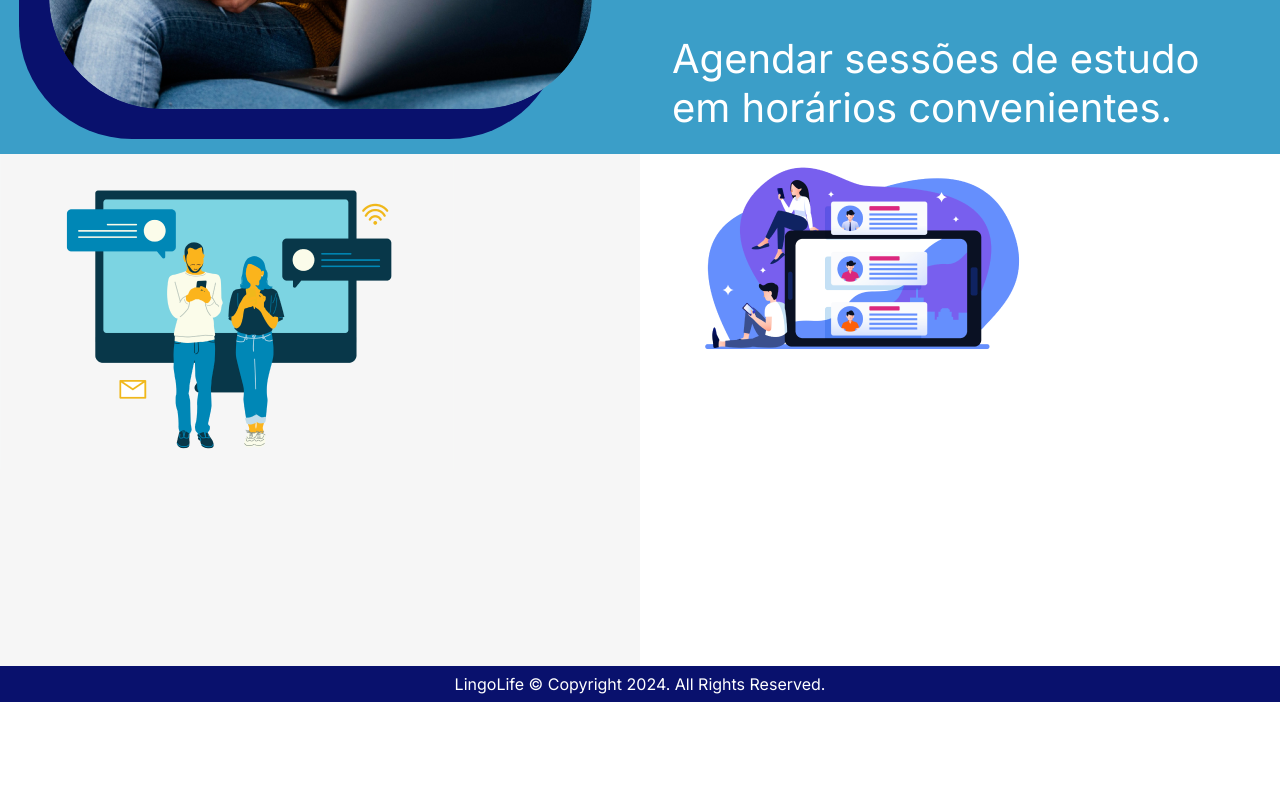
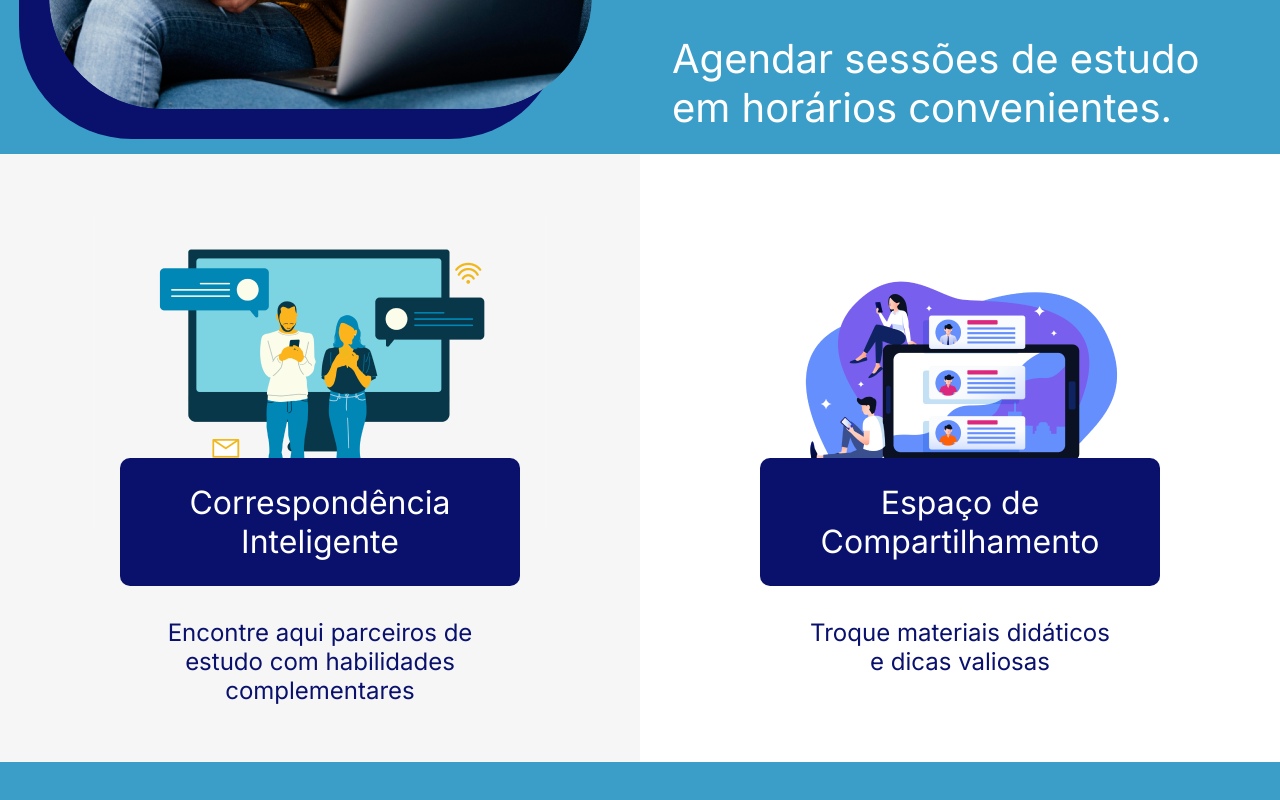
Before and after one commit to DaviCalebe/lingolife, a React (Vite) app in the folder lingolife-app/: page / in a window 1280 px wide. Shown: the part 1846-2646 px from the top of the page. Before the commit the page ends 2548 px from the top, so only its background shows below. Built offline with nearby package versions, Linux system fonts and the light colour scheme.

Commit message:
feat: home-shortcurts done

```diff
--- a/lingolife-app/package.json
+++ b/lingolife-app/package.json
@@ -30,6 +30,6 @@
     "globals": "^15.9.0",
     "typescript": "^5.5.3",
     "typescript-eslint": "^8.0.1",
-    "vite": "^5.4.1"
+    "vite": "^5.4.2"
   }
 }
--- a/lingolife-app/src/components/navbar/navbar.tsx
+++ b/lingolife-app/src/components/navbar/navbar.tsx
@@ -18,8 +18,8 @@ export default function Navbar(){
                 </Link>
 
                 <div className="nav-buttons">
-                    <Link to="login"> <button>Entrar</button> </Link>
-                    <Link to="login"> <button>Registrar</button> </Link>
+                    <Link to="login"> <button>ENTRAR</button> </Link>
+                    <Link to="login"> <button>REGISTRAR</button> </Link>
                 </div>
             </nav>
         </>
--- a/lingolife-app/src/pages/home.scss
+++ b/lingolife-app/src/pages/home.scss
@@ -128,13 +128,58 @@
 .home-shortcuts{
     display: grid;
     grid-template-columns: 1fr 1fr;
-    height: 32rem;
+    height: 38rem;
 }
 
 .smart-matching{
+    display: flex;
+    flex-direction: column;
+    align-items: center;
+    gap: 2rem;
     background-color: #f6f6f6;
 }
 
 .forum-space{
+    display: flex;
+    flex-direction: column;
+    align-items: center;
+    gap: 2rem;
     background-color: $white;
 }
+
+.smart-matching p, .forum-space p{
+    width: 50%;
+    color: $dark-blue;
+    text-align: center;
+    font-size: 1.5rem;
+}
+
+.smart-matching .grid-centralize, .forum-space .grid-centralize{
+    display: grid;
+    grid-template-columns: 1fr;
+    grid-template-rows: 1fr;
+    grid-auto-flow: row;
+    justify-items: center;
+    align-items: center;
+}
+
+.grid-centralize > *{
+    grid-column: 1;
+    grid-row: 1;
+}
+
+.home-shortcuts div button{
+    background-color: $dark-blue;
+    color: $white;
+    width: 25rem;
+    height: 8rem;
+    border-radius: 10px;
+    border: none;
+    font-size: 2rem;
+    margin-top: 19rem;
+}
+
+.filter-and-scheduling{
+    background-color: $cyan;
+    height: 45rem;
+}
--- a/lingolife-app/src/pages/home.tsx
+++ b/lingolife-app/src/pages/home.tsx
@@ -38,11 +38,23 @@ function Home() {
 
       <section className="home-shortcuts">
         <div className="smart-matching">
-          <img src={smart_matching} alt="smart-matching" />
+          <div className="grid-centralize">
+            <img src={smart_matching} alt="smart-matching" />
+            <button className='img-button'>Correspondência <br /> Inteligente</button>
+          </div>
+          <p>Encontre aqui parceiros de estudo com habilidades complementares</p>
         </div>
         <div className="forum-space">
-          <img src={forum_space} alt="" />
+          <div className='grid-centralize'>
+            <img src={forum_space} alt="" />
+            <button className='img-button'>Espaço de <br /> Compartilhamento</button>
+          </div>
+          <p>Troque materiais didáticos e dicas valiosas</p>
         </div>
+      </section>
+
+      <section className="filter-and-scheduling">
+
       </section>
 
       <Footer />
--- a/lingolife-app/src/routes.tsx
+++ b/lingolife-app/src/routes.tsx
@@ -8,13 +8,12 @@ const router = createBrowserRouter([
         path: "/",
         element: <Home />,
         errorElement: <ErrorPage />,
-        children: [
-            {
-                path: "/login",
-                element: <Login />
-            },
-        ]
     },
+    {
+        path: "login",
+        element: <Login />,
+        errorElement: <ErrorPage />,
+    }
 ]);
 
 export  { router };
```
Also changed, not shown: 1 other file (tests, documents, lock files or other folders).
